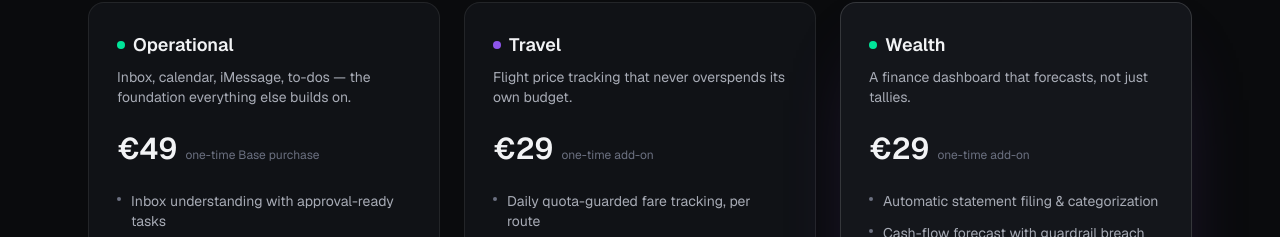
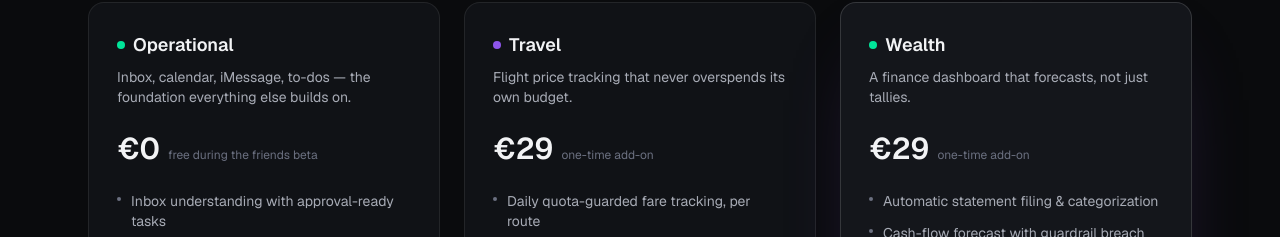
Before and after one commit to Krawatt-creator/safepersonalai-website, a Next.js app: page / in a window 1280 px wide. Shown: the part 4434-4671 px from the top of the page. Built offline with nearby package versions, Linux system fonts and the light colour scheme.

Commit message:
website: show Base as free during friends beta

```diff
--- a/src/components/ModulesPricing.tsx
+++ b/src/components/ModulesPricing.tsx
@@ -23,8 +23,8 @@ const modules: Module[] = [
     key: "operational",
     name: "Operational",
     tagline: "Inbox, calendar, iMessage, to-dos — the foundation everything else builds on.",
-    price: "€49",
-    priceNote: "one-time Base purchase",
+    price: "€0",
+    priceNote: "free during the friends beta",
     features: [
       "Inbox understanding with approval-ready tasks",
       "Calendar events from email, with no attendee invitations",
```
